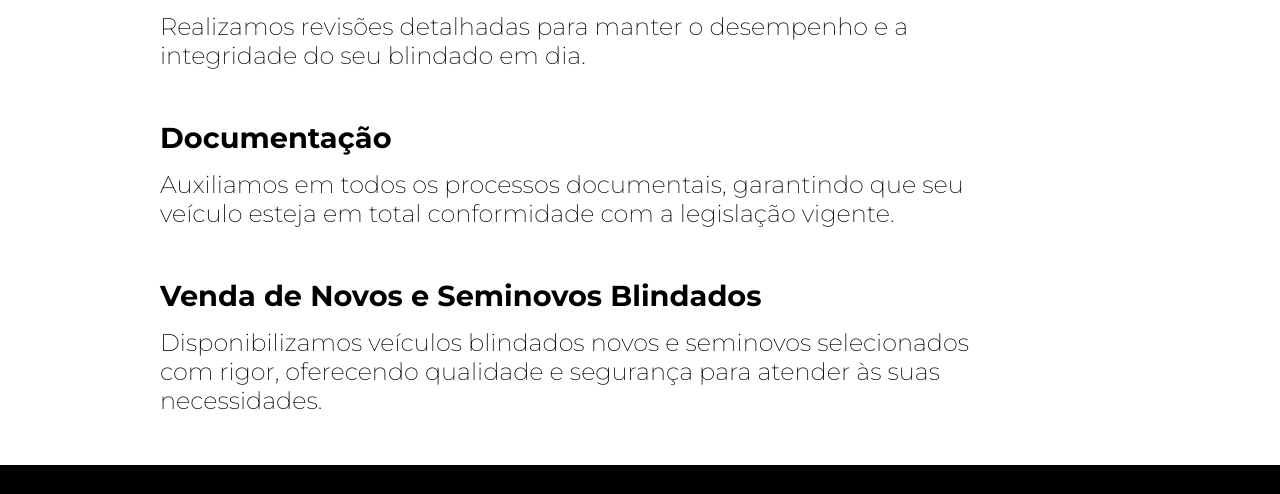
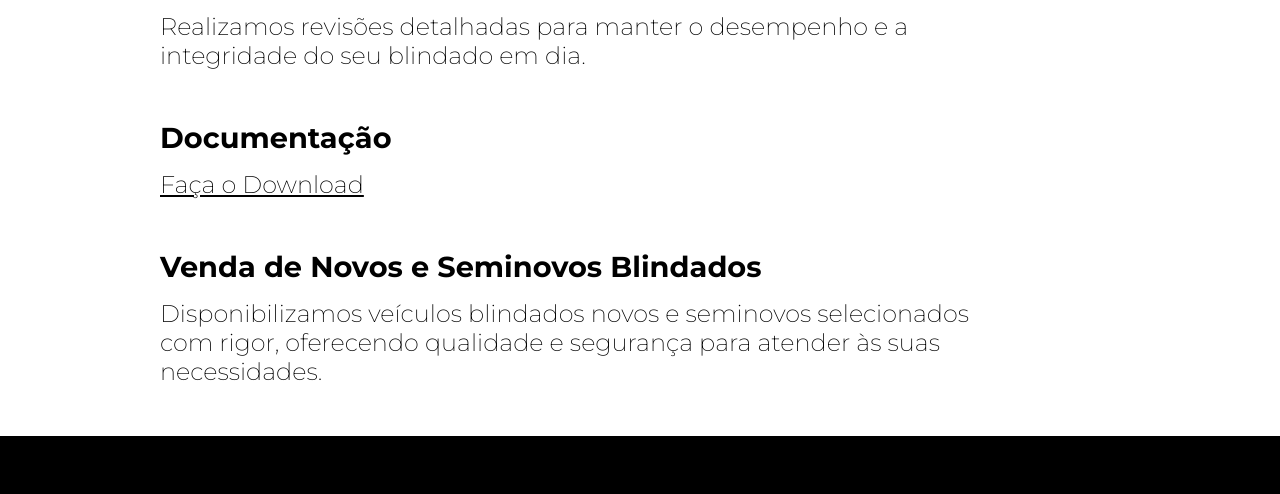
Before and after one commit to fabrdiniz/sou.github.io, a plain HTML site: page servicos.html in a window 1280 px wide. Shown: the part 1328-1822 px from the top of the page. Drawn offline with Linux system fonts and the light colour scheme.

Commit message:
atualizacoes

```diff
--- a/css/servicos.css
+++ b/css/servicos.css
@@ -20,6 +20,9 @@
             width: 75%;
             margin-top: 15px;
             margin-bottom: 50px;
+        }
+        p.underline {
+            text-decoration: underline;
         }
     }
 }
--- a/servicos.html
+++ b/servicos.html
@@ -81,8 +81,9 @@
             <p>Realizamos revisões detalhadas para manter o desempenho e a integridade do seu blindado em dia.</p>
 
             <h2>Documentação</h2>
-            <p>Auxiliamos em todos os processos documentais, garantindo que seu veículo esteja em total conformidade com
-                a legislação vigente.</p>
+            <a href="./assets/RELAÇÃO DE DOCUMENTOS - SOU Blindagem.pdf" download>
+                <p class="underline">Faça o Download</p>
+            </a>
 
             <h2>Venda de Novos e Seminovos Blindados</h2>
             <p>Disponibilizamos veículos blindados novos e seminovos selecionados com rigor, oferecendo qualidade e
```
Also changed, not shown: index.html (+1 -1 lines), 2 other files.
